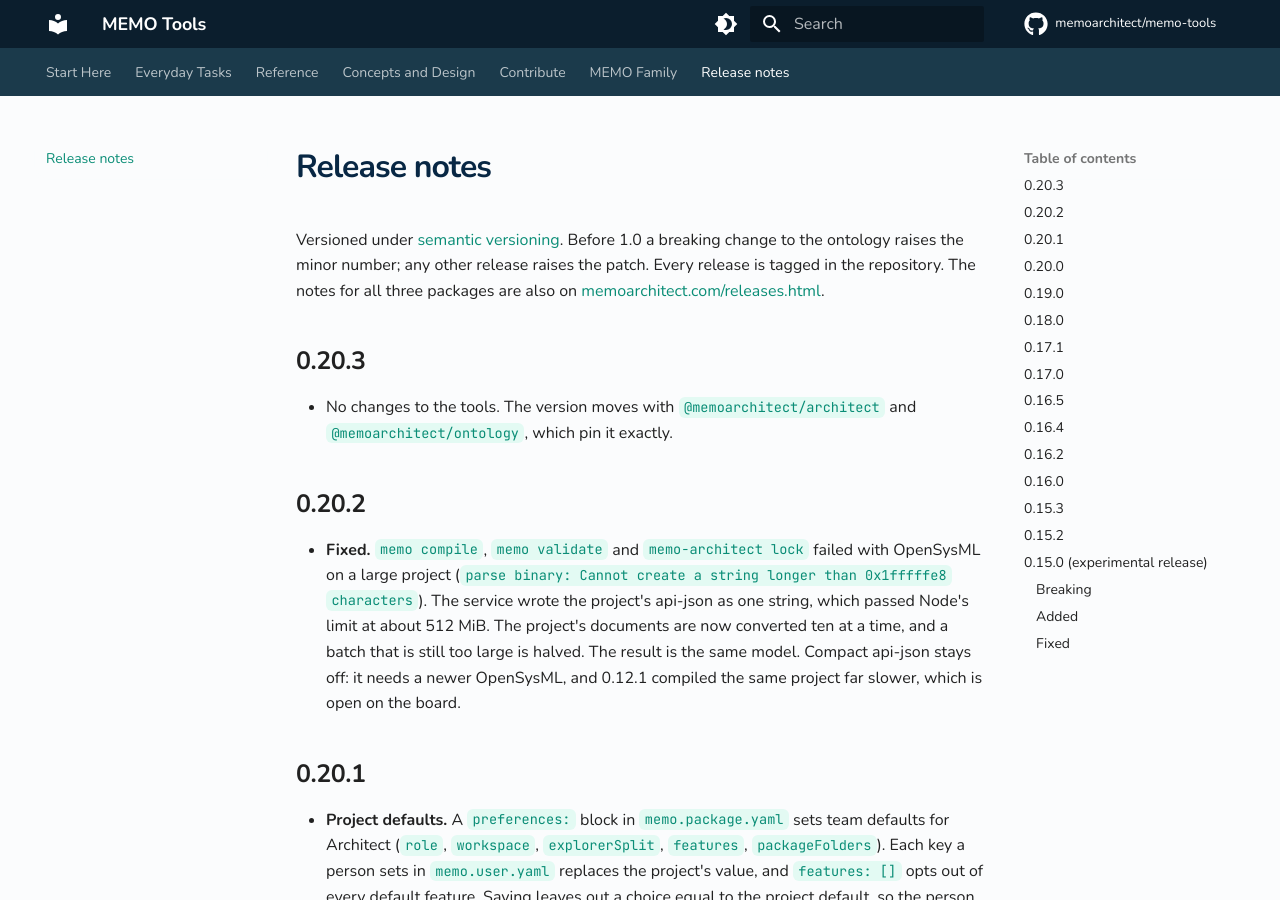
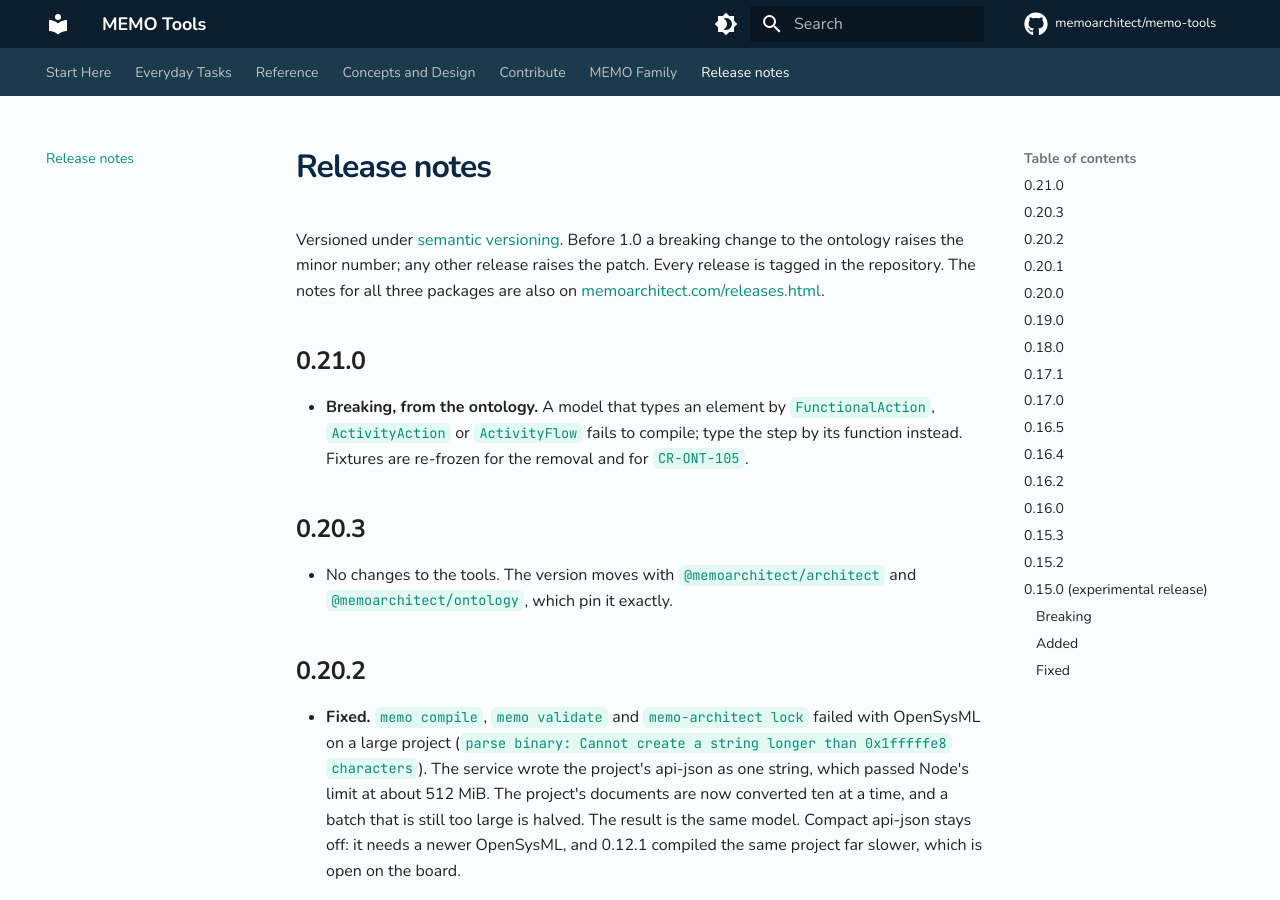
Before and after one commit to memoarchitect/memo-tools, an MkDocs documentation site: the page built from docs/release-notes.md, in a window 1280 px wide and 900 px high. Built offline with MkDocs 1.6.1 and Material for MkDocs 9.7.7, drawn with Linux system fonts in a browser that asks for light colours; comment, search, counter and statistics services are not loaded.

Commit message:
release: 0.21.0
Co-Authored-By: Claude Opus 5.5 <noreply@anthropic.com>

```diff
--- a/docs/release-notes.md
+++ b/docs/release-notes.md
@@ -1,6 +1,10 @@
 # Release notes
 
 Versioned under [semantic versioning](https://semver.org/). Before 1.0 a breaking change to the ontology raises the minor number; any other release raises the patch. Every release is tagged in the repository. The notes for all three packages are also on [memoarchitect.com/releases.html](https://memoarchitect.com/releases.html).
+
+## 0.21.0
+
+- **Breaking, from the ontology.** A model that types an element by `FunctionalAction`, `ActivityAction` or `ActivityFlow` fails to compile; type the step by its function instead. Fixtures are re-frozen for the removal and for `CR-ONT-105`.
 
 ## 0.20.3
 
--- a/package.json
+++ b/package.json
@@ -1,6 +1,6 @@
 {
   "name": "@memoarchitect/tools",
-  "version": "0.20.3",
+  "version": "0.21.0",
   "description": "MEMO tools — SysML v2 parser, semantic model, validation, project operations, and CLI",
   "type": "module",
   "main": "./packages/tools/lib/index.js",
@@ -54,7 +54,7 @@
     "check:transport": "node scripts/measure-transport-latency.mjs"
   },
   "dependencies": {
-    "@memoarchitect/ontology": "0.20.3",
+    "@memoarchitect/ontology": "0.21.0",
     "@openmbee/opensysml": "0.10.0",
     "chalk": "^5.3.0",
     "chokidar": "^4.0.0",
--- a/pyproject.toml
+++ b/pyproject.toml
@@ -1,6 +1,6 @@
 [project]
 name = "memo-tools-docs"
-version = "0.20.3"
+version = "0.21.0"
 description = "Documentation for MEMO Tools"
 requires-python = ">=3.10"
 dependencies = [
```
Also changed, not shown: README.md (+1 -1 lines), 1 other file.
